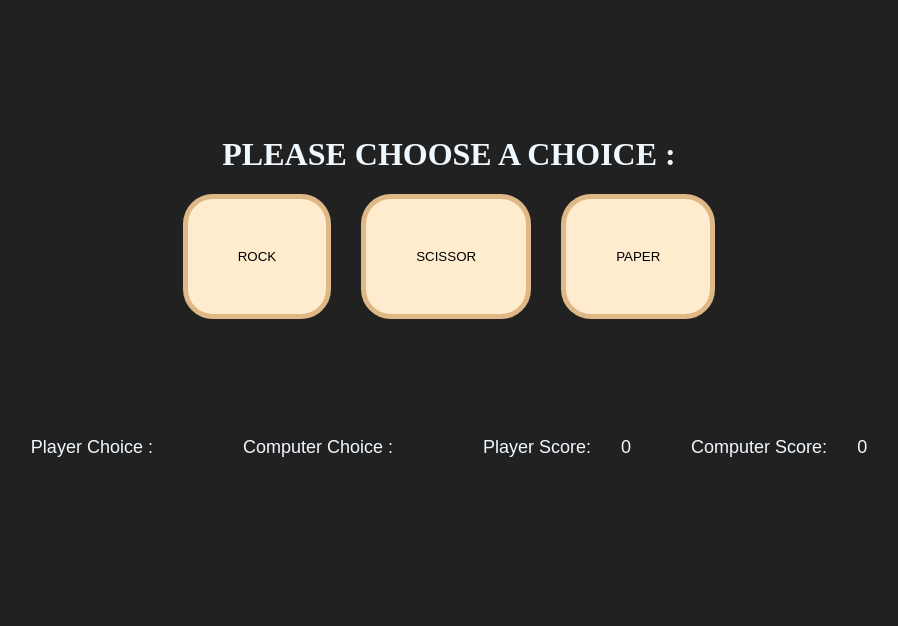
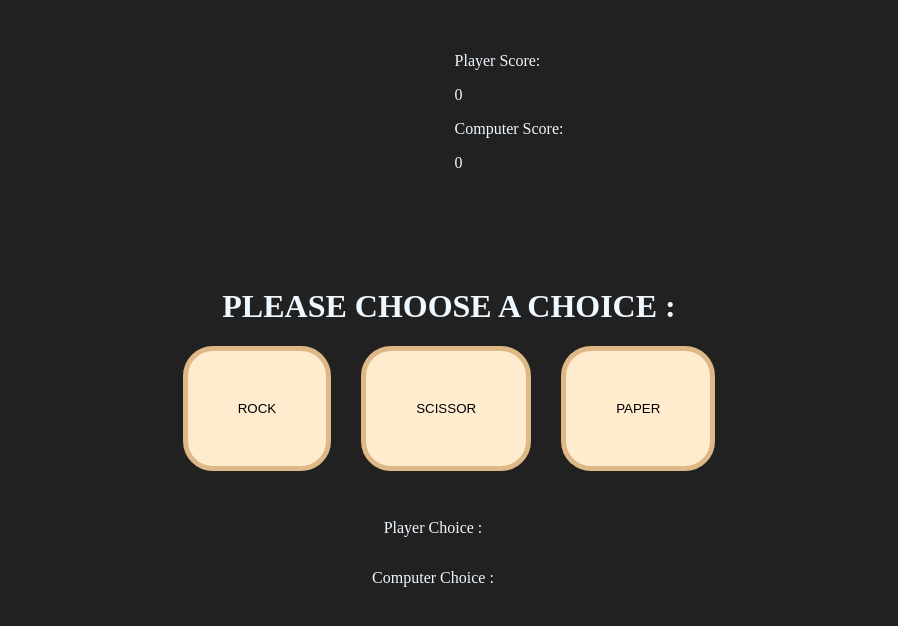
Before and after one commit to yash-govind/rock-paper-scissor-console, a website: page index.html in a window 1280 px wide. Shown: the whole page, without its empty margins (191-1089 px from the left). Drawn offline with nearby package versions, Linux system fonts and the light colour scheme; no server answers.

Commit message:
ui updates

```diff
--- a/index.html
+++ b/index.html
@@ -1,5 +1,6 @@
 <!doctype html>
 <html lang="en">
+
 <head>
   <meta charset="UTF-8" />
   <meta name="viewport" content="width=device-width, initial-scale=1.0" />
@@ -7,8 +8,19 @@
 </head>
 
 <body style="background-color: #212121; color: aliceblue">
+  <div class="top-container">
+    <div id="cat" class="random-cat-container"></div>
+    <div>
 
-    <div id="cat" class="random-cat-container"></div>
+      <p>Player Score:
+      <div id="player-score">0</div>
+      </p>
+      <p>Computer Score:
+      <div id="computer-score">0</div>
+      </p>
+    </div>
+  </div>
+
   <h1>PLEASE CHOOSE A CHOICE : </h1>
 
   <div id="game">
@@ -16,15 +28,22 @@
     <button id="scissor">SCISSOR</button>
     <button id="paper">PAPER</button>
   </div>
+  <div class="choice-row">
+    <p>Player Choice : </p>
+    <p id="player-choice"></p>
+  </div>
+
+  <div class="choice-row">
+    <p>Computer Choice : </p>
+    <p id="computer-choice"></p>
+  </div>
+
   <div id="results">
     <p id="result-text"></p>
-       <p>Player Choice : <div id = "player-choice"></div ></p>
-       <p>Computer Choice : <div  id ="computer-choice"></div ></p>
-      <p>Player Score: <div  id="player-score">0</div ></p>
-      <p>Computer Score: <div id="computer-score">0</div></p>
   </div>
 
 </body>
+
 </html>
 
 <script src="/script.js "></script>
@@ -35,24 +54,23 @@
     display: flex;
     gap: 30px;
     justify-content: center;
+    margin-bottom: 32px;
   }
+
   button {
     padding: 50px;
     border: 5px solid burlywood;
     background-color: blanchedalmond;
     border-radius: 30px;
   }
+
   #results {
     display: flex;
     justify-content: center;
+    flex-direction: column;
     gap: 30px;
-    margin-top: 100px;
     font-size: large;
-    font-family: sans-serif ;
-  }
-  #player-score , #computer-score{
-    display: flex;
-    align-items: center;
+    font-family: sans-serif;
   }
 
   .random-cat-container {
@@ -61,7 +79,6 @@
     align-items: center;
     margin-top: 36px;
     flex-direction: column;
-    margin-bottom: 100px;
   }
 
   .cat-image {
@@ -72,15 +89,33 @@
   .cat-title {
     font-size: 24px;
   }
-  h1{
+
+  h1 {
     display: flex;
     justify-content: center;
   }
-  #result-text{
+
+  #result-text {
     display: flex;
     justify-content: center;
     align-items: center;
-
   }
 
+  .top-container {
+    display: flex;
+    justify-content: center;
+    align-items: center;
+    margin-top: 36px;
+    gap: 120px;
+    flex-direction: row;
+    margin-bottom: 100px;
+  }
+
+  .choice-row {
+    display: flex;
+    justify-content: center;
+    align-items: center;
+    flex-direction: row;
+    gap: 32px;
+  }
 </style>
```
Lines whose indentation alone changed are shown as unchanged.
